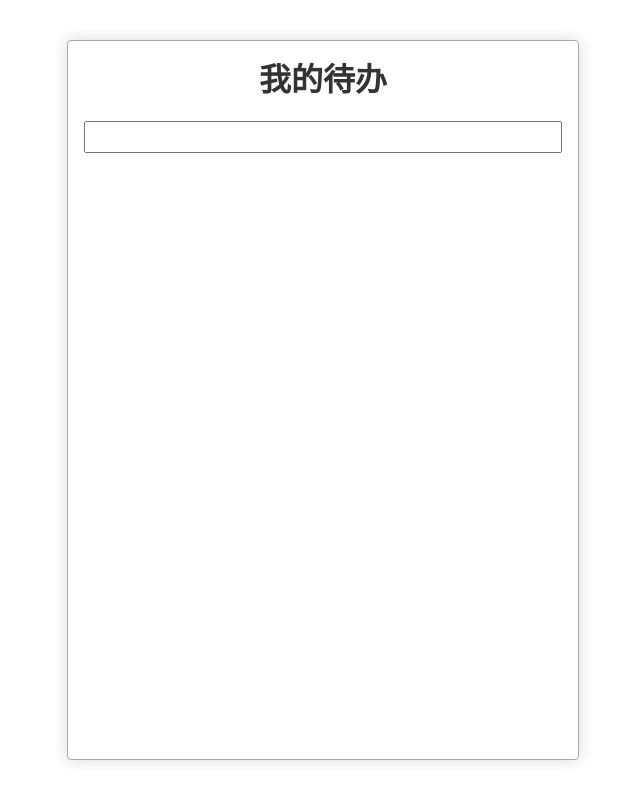
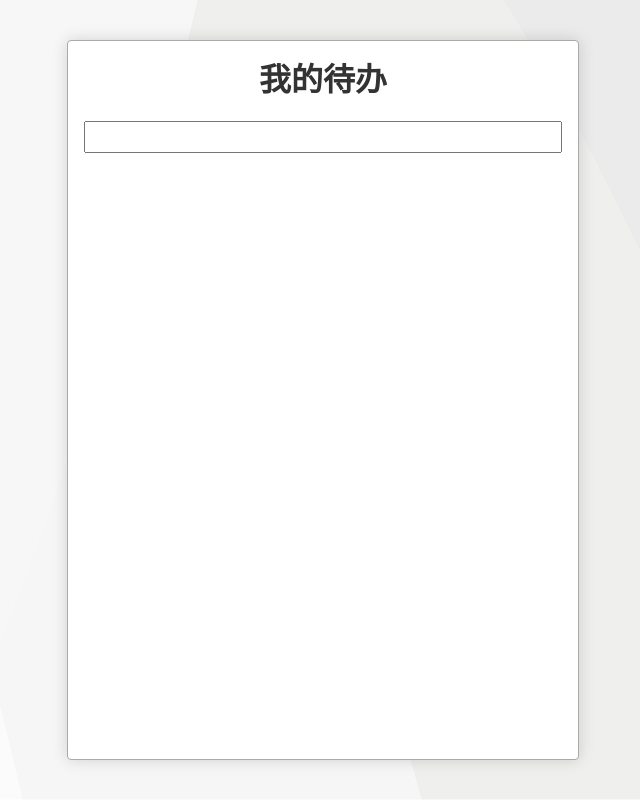
Before and after one commit to xinx1n/react-demo, a React (Create React App) app: page / in a window 1280 px wide. Shown: the whole page, without its empty margins (317-957 px from the left). Built offline with nearby package versions, Linux system fonts and the light colour scheme.

Commit message:
添加 background

```diff
--- a/src/App.css
+++ b/src/App.css
@@ -4,6 +4,9 @@ html, body, #root{ height: 100%; overflow: hidden; }
   justify-content: center;
   align-items: center;
   position: relative;
+  background: url(./background.svg);
+  background-size: cover;
+  background-position: center;
 }
 .App {
   position: relative;
```
Also changed, not shown: src/background.svg (added).
